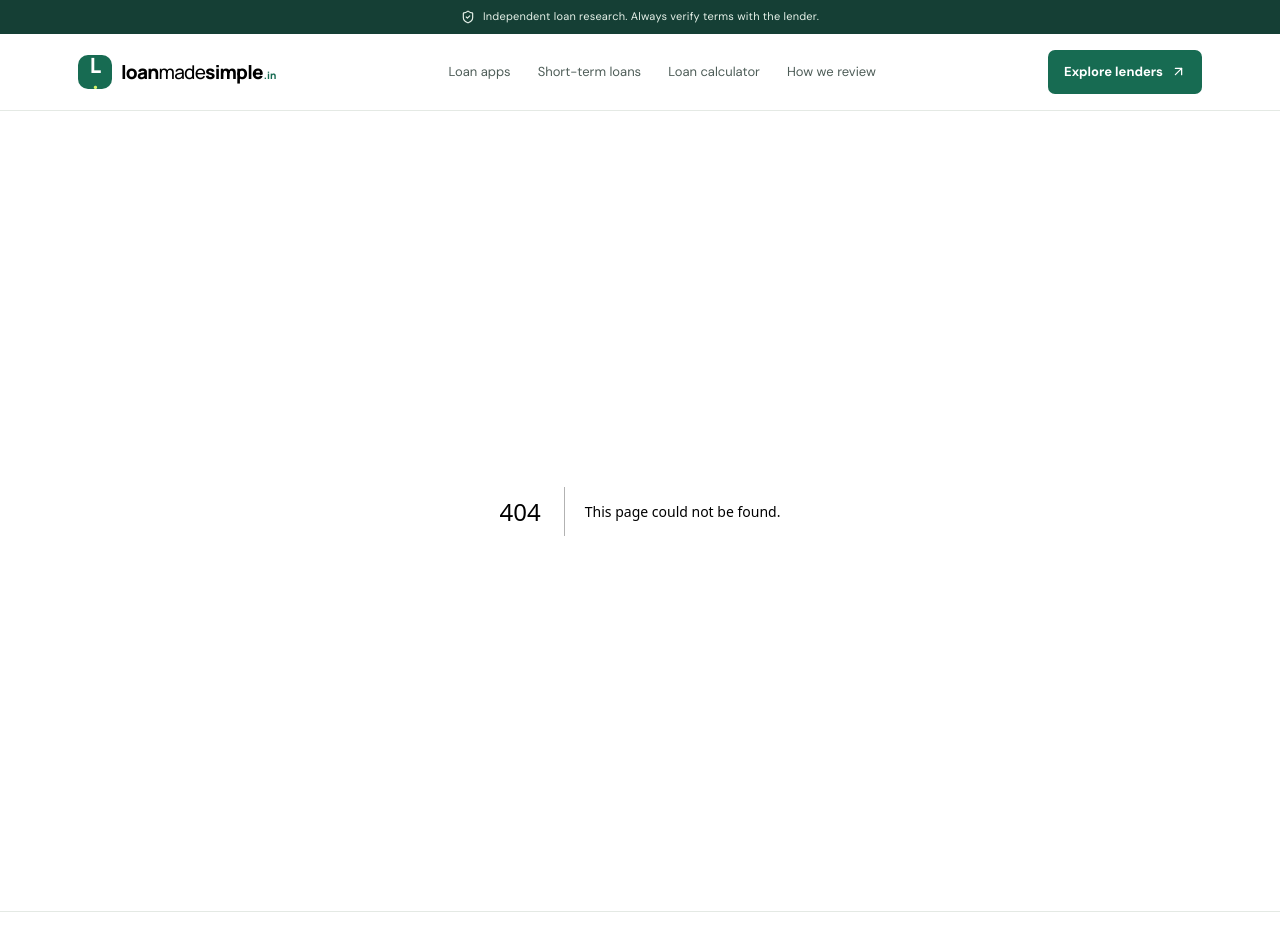
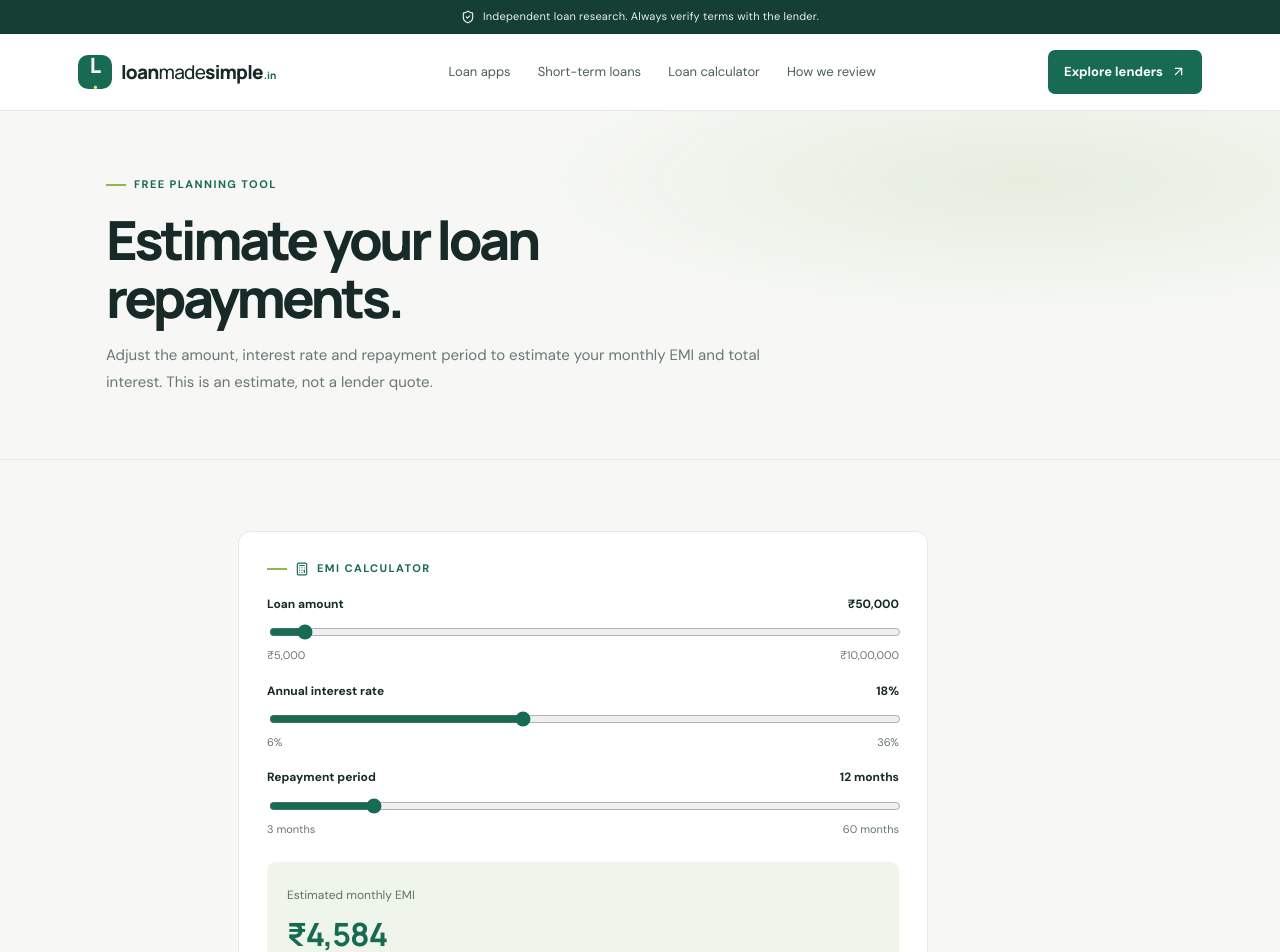
Before and after one commit to Cshetann93/loanmadesimple, a Next.js app: page /loan-calculator in a window 1280 px wide. Before the commit this address had no page. Shown: the top 952 px of the page. Built offline with nearby package versions, Linux system fonts and the light colour scheme.

Commit message:
Add app/loan-calculator/page.tsx

```diff
--- /dev/null
+++ b/app/loan-calculator/page.tsx
@@ -0,0 +1,13 @@
+"use client";
+import { useMemo, useState } from "react";
+import type { Metadata } from "next";
+import { Calculator } from "lucide-react";
+export default function LoanCalculator(){
+ const [amount,setAmount]=useState(50000); const [rate,setRate]=useState(18); const [months,setMonths]=useState(12);
+ const result=useMemo(()=>{const r=rate/1200;const emi=r===0?amount/months:amount*r*Math.pow(1+r,months)/(Math.pow(1+r,months)-1);return {emi,total:emi*months,interest:emi*months-amount}},[amount,rate,months]);
+ const money=(n:number)=>new Intl.NumberFormat("en-IN",{style:"currency",currency:"INR",maximumFractionDigits:0}).format(Math.round(n));
+ return <><section className="page-hero"><div className="container"><div className="eyebrow">Free planning tool</div><h1>Estimate your loan<br/>repayments.</h1><p>Adjust the amount, interest rate and repayment period to estimate your monthly EMI and total interest. This is an estimate, not a lender quote.</p></div></section><section className="content-section"><div className="calc-card"><div className="eyebrow"><Calculator size={14}/> EMI calculator</div><label className="field-label" htmlFor="amount">Loan amount <strong style={{float:"right"}}>{money(amount)}</strong></label><input id="amount" type="range" min="5000" max="1000000" step="5000" value={amount} onChange={e=>setAmount(Number(e.target.value))}/><div className="range-values"><span>₹5,000</span><span>₹10,00,000</span></div>
+ <label className="field-label" htmlFor="rate">Annual interest rate <strong style={{float:"right"}}>{rate}%</strong></label><input id="rate" type="range" min="6" max="36" step="0.5" value={rate} onChange={e=>setRate(Number(e.target.value))}/><div className="range-values"><span>6%</span><span>36%</span></div>
+ <label className="field-label" htmlFor="months">Repayment period <strong style={{float:"right"}}>{months} months</strong></label><input id="months" type="range" min="3" max="60" step="1" value={months} onChange={e=>setMonths(Number(e.target.value))}/><div className="range-values"><span>3 months</span><span>60 months</span></div>
+ <div className="calc-result"><span>Estimated monthly EMI</span><strong>{money(result.emi)}</strong><div className="result-row"><span>Principal amount</span><strong>{money(amount)}</strong></div><div className="result-row"><span>Estimated total interest</span><strong>{money(result.interest)}</strong></div><div className="result-row"><span>Total repayment</span><strong>{money(result.total)}</strong></div></div>
+ <p className="small-note">Calculation assumes a fixed annual rate and equal monthly payments. It excludes processing fees, taxes, insurance and other charges. Actual lender calculations may differ.</p></div><h2>Use this estimate wisely</h2><p>Compare the total repayment and all disclosed charges, not only the EMI. Review the Key Facts Statement and loan agreement before accepting any offer.</p></section></>}
```
